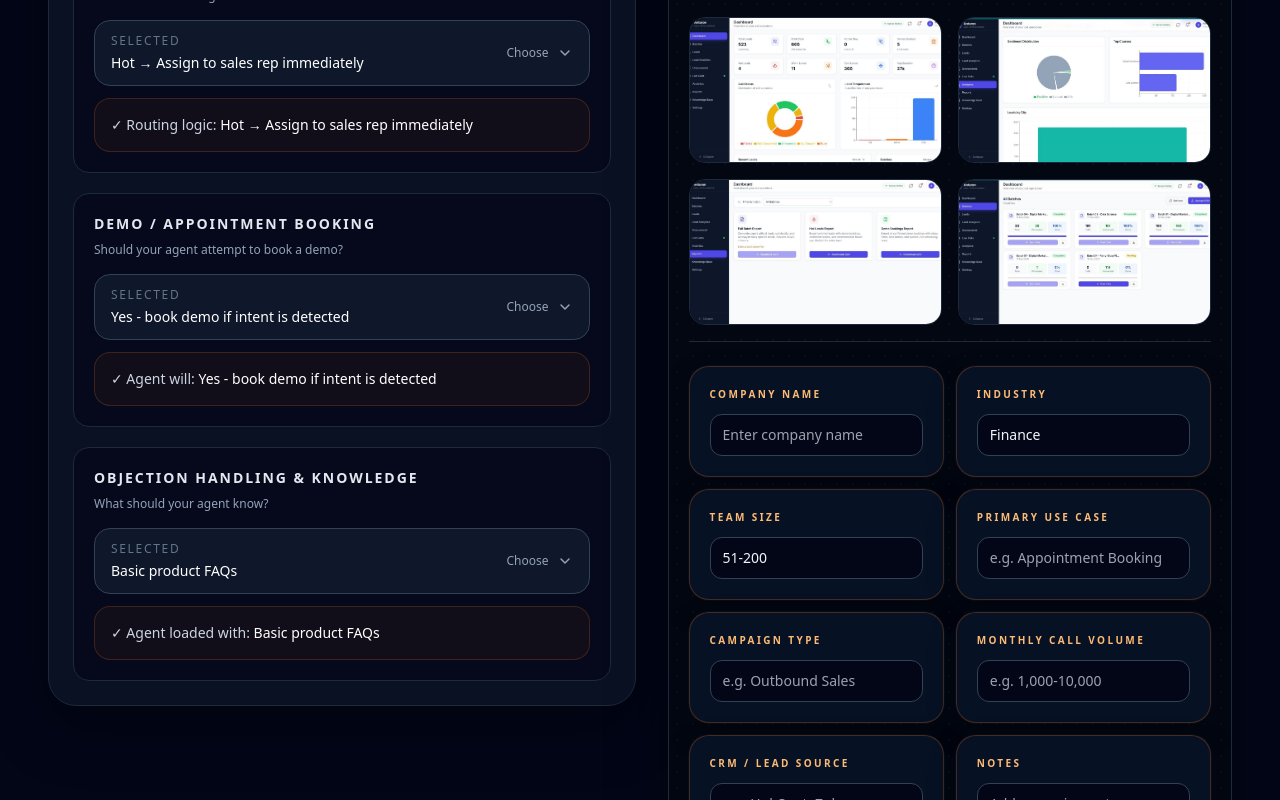
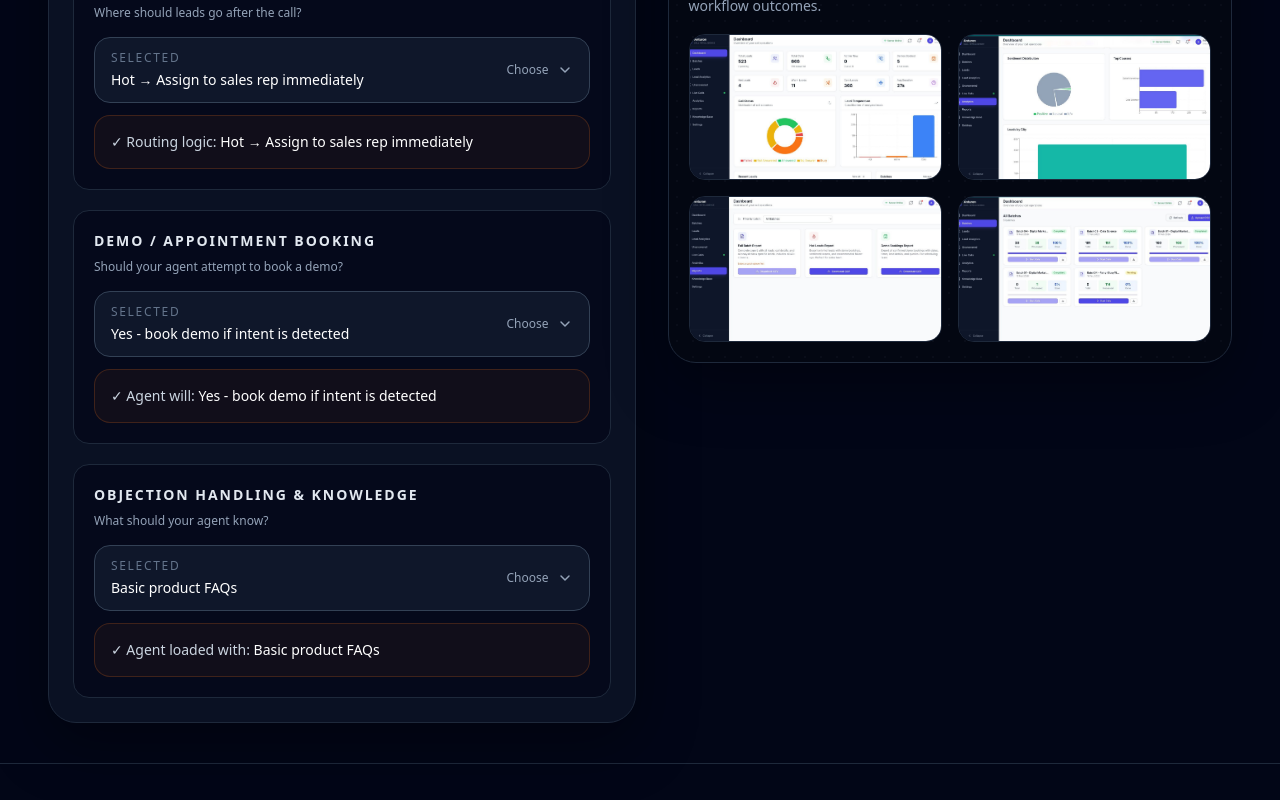
Before and after one commit to Sudhir86046/ANTURON, a Next.js app in the folder anturon-site/: page /playground/customise-agent in a window 1280 px wide. Shown: the part 2000-2800 px from the top of the page. Built offline with nearby package versions, Linux system fonts and the light colour scheme.

Commit message:
update frontend changes

```diff
--- a/anturon-site/app/components/HeroSection.tsx
+++ b/anturon-site/app/components/HeroSection.tsx
@@ -21,7 +21,7 @@ export default function HeroSection() {
   return (
     <section
       id="hero"
-      className="relative overflow-x-hidden border-b border-slate-800 bg-gradient-to-b from-slate-950 via-slate-950 to-black"
+      className="relative overflow-hidden border-b border-slate-800 bg-gradient-to-b from-slate-950 via-slate-950 to-black"
     >
       <div
         aria-hidden="true"
@@ -32,10 +32,10 @@ export default function HeroSection() {
 
       <div
         aria-hidden="true"
-        className="pointer-events-none absolute inset-x-0 bottom-[-180px] h-80 bg-gradient-to-t from-orange-500/10 via-transparent to-transparent blur-3xl"
+        className="pointer-events-none absolute inset-x-0 bottom-[-90px] h-40 bg-gradient-to-t from-orange-500/10 via-transparent to-transparent blur-3xl"
       />
 
-      <div className="mx-auto flex max-w-[1400px] flex-col gap-10 px-4 pb-8 pt-8 sm:px-6 md:px-10 md:pb-12 md:pt-14 lg:flex-row lg:items-center lg:gap-12">
+      <div className="mx-auto flex w-full max-w-[1400px] flex-col gap-8 px-3 pb-2 pt-10 sm:px-4 md:flex-row md:items-center md:gap-10 md:pb-4 md:pt-12 lg:px-6 xl:px-8">
         <motion.div
           initial={{ opacity: 0, x: -40 }}
           animate={{ opacity: 1, x: 0 }}
@@ -49,7 +49,7 @@ export default function HeroSection() {
             </span>
           </div>
 
-          <h1 className="mt-5 max-w-3xl text-3xl font-bold leading-tight sm:text-4xl md:text-5xl">
+          <h1 className="mt-5 max-w-3xl text-3xl font-bold leading-tight sm:text-4xl md:text-5xl lg:text-[68px] lg:leading-[1.02]">
             Turn{" "}
             <span className="text-orange-500">Every Enterprise Call</span> Into
             a Closed Deal - Automatically.
@@ -104,7 +104,7 @@ export default function HeroSection() {
             ))}
           </div>
 
-          <p className="mt-4 max-w-2xl text-xs leading-6 text-slate-500 sm:text-sm">
+          <p className="mt-3 max-w-2xl text-xs leading-6 text-slate-500 sm:text-sm">
             Integrates seamlessly with your existing CRM, dialer & lead stack —
             zero infrastructure changes, zero disruption to your current
             workflow.
@@ -117,7 +117,7 @@ export default function HeroSection() {
           transition={{ duration: 0.8, ease: "easeOut", delay: 0.1 }}
           className="relative z-10 flex-1"
         >
-          <div className="mx-auto w-full max-w-sm rounded-3xl border border-slate-800 bg-slate-900/60 p-4 shadow-[0_0_60px_rgba(15,23,42,0.9)] backdrop-blur sm:max-w-md sm:p-5">
+          <div className="mx-auto w-full max-w-sm rounded-3xl border border-slate-800 bg-slate-900/60 p-4 shadow-[0_0_60px_rgba(15,23,42,0.9)] backdrop-blur sm:max-w-md sm:p-5 lg:max-w-[520px]">
             <div className="mb-4 flex items-start justify-between gap-3">
               <div className="flex min-w-0 items-start gap-2">
                 <span className="inline-flex h-7 w-7 shrink-0 items-center justify-center rounded-full bg-orange-500/20 text-xs font-semibold text-orange-300">
--- a/anturon-site/app/components/Navbar.tsx
+++ b/anturon-site/app/components/Navbar.tsx
@@ -54,10 +54,10 @@ export default function Navbar() {
 
   return (
     <header className="sticky top-0 z-50 border-b border-slate-800 bg-black/95 backdrop-blur-md">
-      <nav className="mx-auto flex max-w-6xl items-center justify-between gap-4 px-4 py-3 sm:px-6 md:py-4">
+      <nav className="mx-auto flex max-w-6xl items-center justify-between gap-4 px-4 py-3 sm:px-6 md:gap-6 md:py-4">
         <Link
           href="/"
-          className="flex min-w-0 flex-1 items-center gap-3"
+          className="flex min-w-0 shrink-0 flex-col items-start"
           onClick={() => {
             setIsOpen(false);
             setIsPlaygroundOpen(false);
@@ -66,20 +66,15 @@ export default function Navbar() {
           <img
             src="/Logo.jpg"
             alt="Anturon Logo"
-            className="h-9 w-auto shrink-0 object-contain sm:h-10"
+            className="h-9 w-auto object-contain sm:h-10"
           />
-          <div className="min-w-0">
-            <p className="truncate text-sm font-semibold text-white sm:text-base">
-              Anturon
-            </p>
-            <span className="block truncate text-[10px] tracking-wide text-slate-400 sm:text-[11px]">
-              Every Call, Every Lead, Fully Automated
-            </span>
-          </div>
+          <span className="mt-1 text-[10px] leading-tight tracking-wide text-slate-400 sm:text-[11px]">
+            Every Call, Every Lead, Fully Automated
+          </span>
         </Link>
 
-        <div className="hidden items-center gap-8 md:flex">
-          <div className="flex items-center gap-6">
+        <div className="hidden flex-1 items-center justify-center md:flex">
+          <div className="flex items-center gap-8 lg:gap-10">
             <div className="relative" ref={dropdownRef}>
               <button
                 type="button"
@@ -122,7 +117,9 @@ export default function Navbar() {
               </Link>
             ))}
           </div>
+        </div>
 
+        <div className="hidden shrink-0 md:block">
           <Link
             href="/dashboard-access"
             className="rounded-full bg-orange-500 px-6 py-2 text-sm font-semibold text-slate-950 transition hover:bg-orange-400 lg:px-10"
--- a/anturon-site/app/playground/customise-agent/page.tsx
+++ b/anturon-site/app/playground/customise-agent/page.tsx
@@ -776,88 +776,6 @@ export default function CustomiseAgentPage() {
                       ))}
                     </div>
                   </div>
-
-                  <div className="grid gap-3 border-t border-slate-800 pt-6 sm:grid-cols-2">
-                    <MiniFlowCard title="Company Name">
-                      <input
-                        type="text"
-                        value={topCompany}
-                        onChange={(e) => setTopCompany(e.target.value)}
-                        placeholder="Enter company name"
-                        className="w-full rounded-xl border border-slate-700 bg-slate-950 px-3 py-2.5 text-sm text-slate-100 outline-none transition focus:border-orange-400"
-                      />
-                    </MiniFlowCard>
-
-                    <MiniFlowCard title="Industry">
-                      <input
-                        type="text"
-                        value={topIndustry}
-                        onChange={(e) => setTopIndustry(e.target.value)}
-                        placeholder="e.g. Finance"
-                        className="w-full rounded-xl border border-slate-700 bg-slate-950 px-3 py-2.5 text-sm text-slate-100 outline-none transition focus:border-orange-400"
-                      />
-                    </MiniFlowCard>
-
-                    <MiniFlowCard title="Team Size">
-                      <input
-                        type="text"
-                        value={topTeamSize}
-                        onChange={(e) => setTopTeamSize(e.target.value)}
-                        placeholder="e.g. 11-50"
-                        className="w-full rounded-xl border border-slate-700 bg-slate-950 px-3 py-2.5 text-sm text-slate-100 outline-none transition focus:border-orange-400"
-                      />
-                    </MiniFlowCard>
-
-                    <MiniFlowCard title="Primary Use Case">
-                      <input
-                        type="text"
-                        value={topUseCase}
-                        onChange={(e) => setTopUseCase(e.target.value)}
-                        placeholder="e.g. Appointment Booking"
-                        className="w-full rounded-xl border border-slate-700 bg-slate-950 px-3 py-2.5 text-sm text-slate-100 outline-none transition focus:border-orange-400"
-                      />
-                    </MiniFlowCard>
-
-                    <MiniFlowCard title="Campaign Type">
-                      <input
-                        type="text"
-                        value={topCampaignType}
-                        onChange={(e) => setTopCampaignType(e.target.value)}
-                        placeholder="e.g. Outbound Sales"
-                        className="w-full rounded-xl border border-slate-700 bg-slate-950 px-3 py-2.5 text-sm text-slate-100 outline-none transition focus:border-orange-400"
-                      />
-                    </MiniFlowCard>
-
-                    <MiniFlowCard title="Monthly Call Volume">
-                      <input
-                        type="text"
-                        value={topCallVolume}
-                        onChange={(e) => setTopCallVolume(e.target.value)}
-                        placeholder="e.g. 1,000-10,000"
-                        className="w-full rounded-xl border border-slate-700 bg-slate-950 px-3 py-2.5 text-sm text-slate-100 outline-none transition focus:border-orange-400"
-                      />
-                    </MiniFlowCard>
-
-                    <MiniFlowCard title="CRM / Lead Source">
-                      <input
-                        type="text"
-                        value={topCrm}
-                        onChange={(e) => setTopCrm(e.target.value)}
-                        placeholder="e.g. HubSpot, Zoho"
-                        className="w-full rounded-xl border border-slate-700 bg-slate-950 px-3 py-2.5 text-sm text-slate-100 outline-none transition focus:border-orange-400"
-                      />
-                    </MiniFlowCard>
-
-                    <MiniFlowCard title="Notes">
-                      <textarea
-                        rows={3}
-                        value={topNotes}
-                        onChange={(e) => setTopNotes(e.target.value)}
-                        placeholder="Add campaign notes..."
-                        className="w-full rounded-xl border border-slate-700 bg-slate-950 px-3 py-2.5 text-sm text-slate-100 outline-none transition focus:border-orange-400"
-                      />
-                    </MiniFlowCard>
-                  </div>
                 </div>
               </div>
             </div>
```
